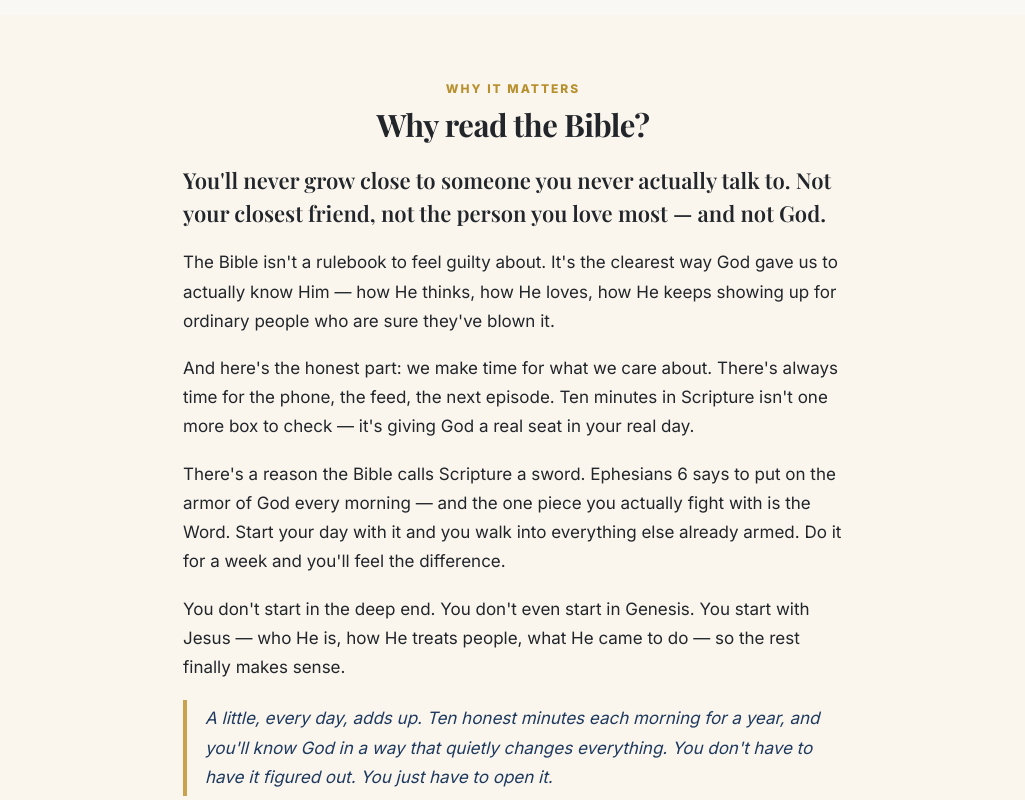
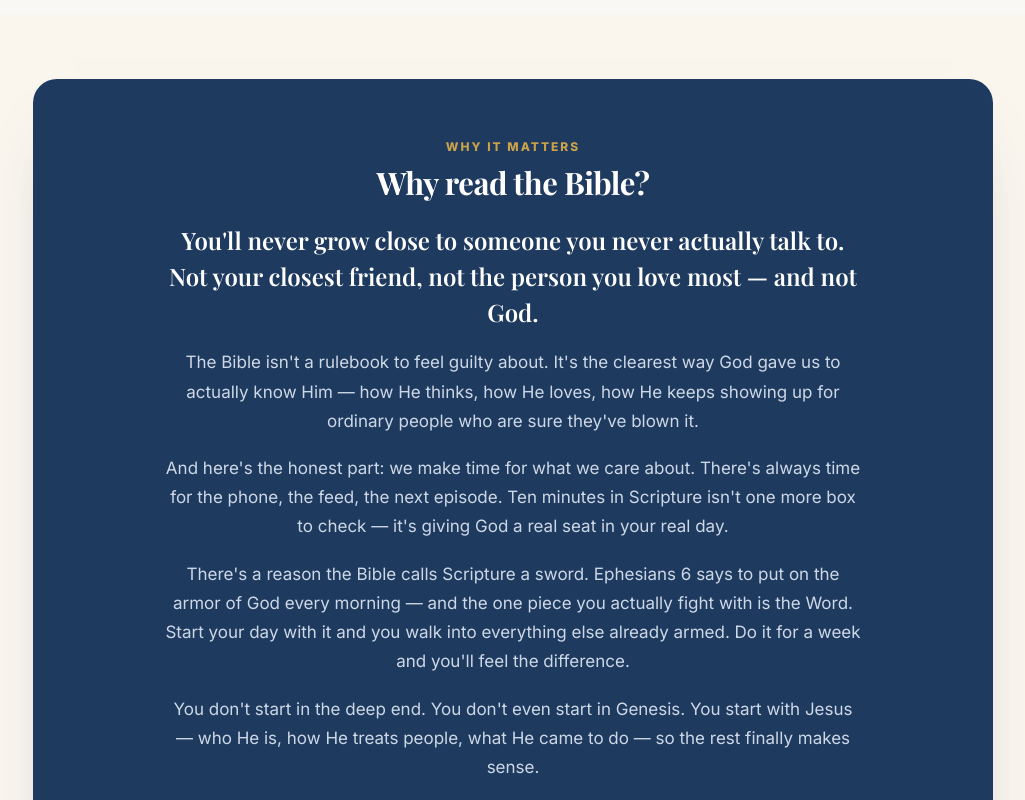
Before and after one commit to thedailywalk/the-daily-walk-build-pack, a Next.js app: page / in a window 1280 px wide. Shown: the part 1880-2680 px from the top of the page, without its empty margins (127-1152 px from the left). Built offline with nearby package versions, Linux system fonts and the light colour scheme; no server answers; the database is empty.

Commit message:
Home: give 'Why read the Bible?' the navy mission-band treatment
Wrap the section in an elevated navy rounded card (gold kicker, white serif
heading + lead, light body, gold italic closing line) to match the mission
card aesthetic.

```diff
--- a/src/app/globals.css
+++ b/src/app/globals.css
@@ -698,6 +698,48 @@ h2.h {
   padding: 4px 0 4px 18px;
   color: var(--navy) !important;
   font-style: italic;
+}
+
+/* Elevated navy band treatment (matches the mission card) */
+.why-band {
+  background: var(--navy);
+  border-radius: 24px;
+  padding: 58px 56px 60px;
+  max-width: 960px;
+  margin: 0 auto;
+  text-align: center;
+  box-shadow: 0 34px 64px -42px rgba(31, 58, 95, 0.55);
+}
+.why-band .sec-tag {
+  color: var(--gold);
+}
+.why-band .h {
+  color: #fff;
+}
+.why-band .why-copy {
+  max-width: 700px;
+}
+.why-band .why-copy p {
+  color: #cdd8e6;
+}
+.why-band .why-copy .why-lead {
+  color: #fff !important;
+  font-size: 24px !important;
+}
+.why-band .why-copy .why-kicker {
+  border-left: none;
+  padding: 0;
+  margin-top: 10px;
+  color: var(--gold) !important;
+  font-family: var(--serif);
+  font-style: italic;
+  font-size: 17px;
+}
+@media (max-width: 560px) {
+  .why-band {
+    padding: 36px 22px 40px;
+    border-radius: 18px;
+  }
 }
 
 /* ---------- Arm yourself: how-to-start tips ---------- */
--- a/src/app/page.tsx
+++ b/src/app/page.tsx
@@ -149,6 +149,7 @@ export default async function HomePage() {
       {/* WHY READ THE BIBLE */}
       <section id="why" className="whysec">
         <div className="wrap">
+          <div className="why-band">
           <div className="why-head">
             <div className="sec-tag">Why it matters</div>
             <h2 className="h">Why read the Bible?</h2>
@@ -189,10 +190,11 @@ export default async function HomePage() {
               have to open it.
             </p>
           </div>
+          </div>
         </div>
       </section>
 
-      {/* ARM YOURSELF — how to actually start */}
+      {/* ARM YOURSELF — practical how-to-start */}
       <section id="arm" className="armsec">
         <div className="wrap">
           <div className="why-head">
```
